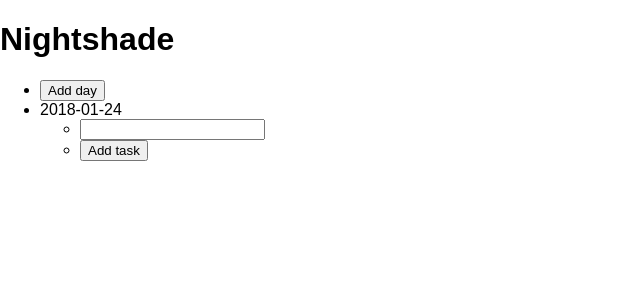
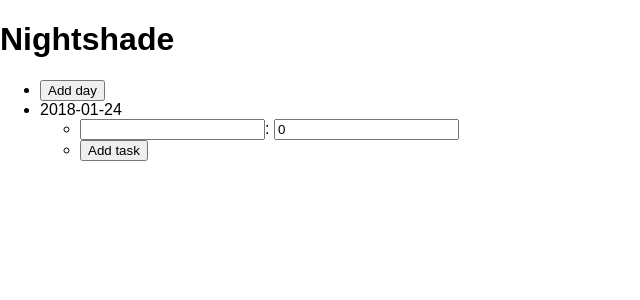
Before and after one commit to vine77/nightshade, a React (Create React App) app: page / in a window 1280 px wide. Both pictures are taken after a click on the button "Add task". Shown: the top 300 px of the page, without its empty margins (0-640 px from the left). Built offline with nearby package versions, Linux system fonts and the light colour scheme.

Commit message:
Add ability to change per-task count

```diff
--- a/src/App.js
+++ b/src/App.js
@@ -71,6 +71,26 @@ class App extends Component {
     })
   }
 
+  updateTaskCount = (index, event) => {
+    const taskCount = event.target.value
+
+    this.setState((prevState, props) => {
+      return {
+        days: [
+          {
+            ...prevState.days[0],
+            tasks: [
+              ...prevState.days[0].tasks.slice(0, index),
+              { ...prevState.days[0].tasks[index], count: taskCount },
+              ...prevState.days[0].tasks.slice(index + 1),
+            ],
+          },
+          ...prevState.days.slice(1),
+        ],
+      }
+    })
+  }
+
   componentDidUpdate() {
     localStorage.setItem(
       'nightshade',
@@ -88,16 +108,30 @@ class App extends Component {
           <li>
             <button onClick={this.addDay}>Add day</button>
           </li>
-          {this.state.days.map((day, index) => (
+          {this.state.days.map((day, dayIndex) => (
             <li key={day.date}>
               {day.date}
               <ul className="tasks">
-                {day.tasks.map((task, index) => (
-                  <li key={index}>
-                    <input
-                      value={task.title}
-                      onChange={this.updateTaskName.bind(this, index)}
-                    />
+                {day.tasks.map((task, taskIndex) => (
+                  <li key={taskIndex}>
+                    {dayIndex ? (
+                      task.title
+                    ) : (
+                      <input
+                        value={task.title}
+                        onChange={this.updateTaskName.bind(this, taskIndex)}
+                      />
+                    )}
+                    :&nbsp;
+                    {dayIndex ? (
+                      task.count
+                    ) : (
+                      <input
+                        type="number"
+                        value={task.count}
+                        onChange={this.updateTaskCount.bind(this, taskIndex)}
+                      />
+                    )}
                   </li>
                 ))}
                 <li>
```
